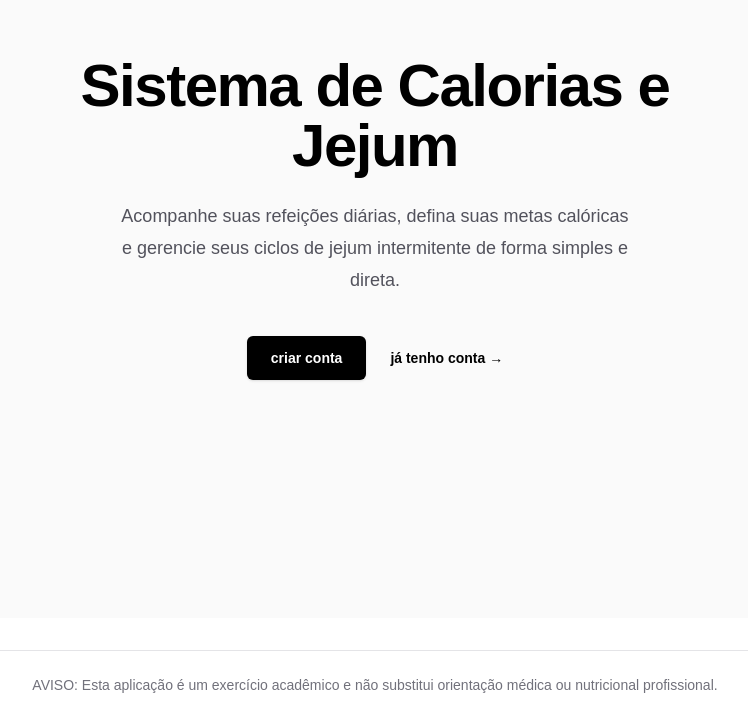
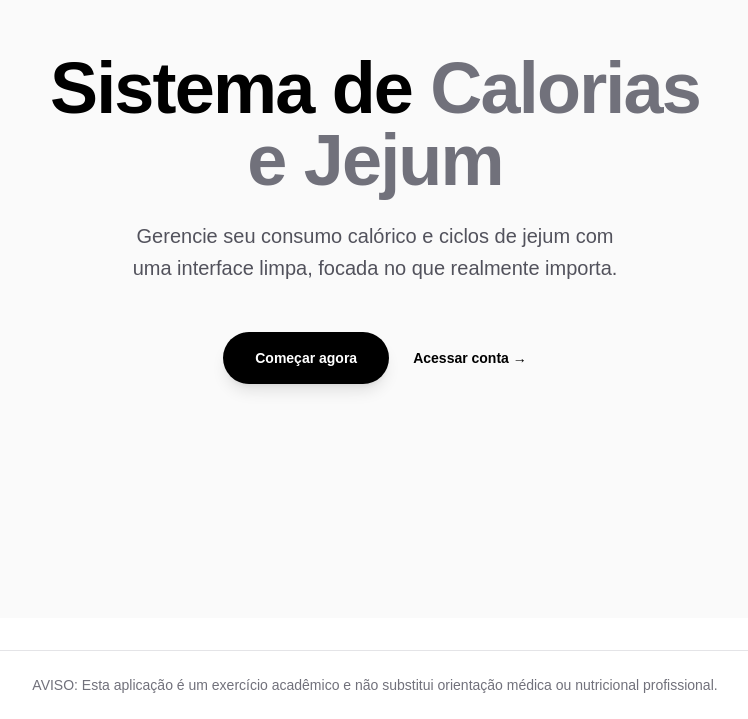
Before and after one commit to EmersonTarqui/calorias-jejum, a Next.js app: page / in a window 1280 px wide. Shown: the part 182-901 px from the top of the page, without its empty margins (265-1013 px from the left). Built offline with nearby package versions, Linux system fonts and the light colour scheme; no server answers.

Commit message:
refactor: protege rotas de autenticacao e redireciona usuario logado
Signed-off-by: EMERSON TARQUI CUSI <emerson.tarqui@hotmail.com>

```diff
--- a/app/(auth)/cadastro/cadastro-form.tsx
+++ b/app/(auth)/cadastro/cadastro-form.tsx
@@ -15,6 +15,8 @@ const estadoInicial: CadastroState = { success: false }
 export function CadastroForm() {
   // hook de navegacao do next.js
   const router = useRouter()
+
+  const [verificandoAuth, setVerificandoAuth] = useState(true)
 
   // conecta com a server action e retorna:
   // estado do servidor, action do Form e se esta pendente
@@ -36,6 +38,17 @@ export function CadastroForm() {
     // faz a validacao quando o usuario sai do campo
     mode: "onBlur"
   })
+
+  useEffect(() => {
+    const unsubscribe = auth.onAuthStateChanged((user) => {
+      if (user) {
+        router.push("/dashboard")
+      } else {
+        setVerificandoAuth(false)
+      }
+    })
+    return () => unsubscribe()
+  }, [router])
 
   // escuta as mudancas do servidor para criar a conta no firebase
   useEffect(() => {
@@ -84,6 +97,9 @@ export function CadastroForm() {
     }
     criarContaNoFirebase()
   }, [estadoServidor.success, form, router, sucessoFinal, isAuthPending])
+
+  // Verifica o estado Auth antes de renderizar qualquer coisa - MOVIDO PARA O FINAL
+  if (verificandoAuth) return null
 
   function onSubmit(data: CadastroInput) {
     setMensagemFirebase("")
--- a/app/(auth)/login/login-form.tsx
+++ b/app/(auth)/login/login-form.tsx
@@ -16,6 +16,8 @@ const estadoInicial: LoginState = { success: false }
 export function LoginForm() {
   // hook de navegacao do next.js
   const router = useRouter()
+
+  const [verificandoAuth, setVerificandoAuth] = useState(true)
 
   // conecta com a server action e retorna:
   // estado do servidor, action do Form e se esta pendente
@@ -37,6 +39,18 @@ export function LoginForm() {
     // faz a validacao quando o usuario sai do campo
     mode: "onBlur"
   })
+
+  // escuta o estado de autenticacao e redireciona
+  useEffect(() => {
+    const unsubscribe = auth.onAuthStateChanged((user) => {
+      if (user) {
+        router.push("/dashboard")
+      } else {
+        setVerificandoAuth(false)
+      }
+    })
+    return () => unsubscribe()
+  }, [router])
 
   // escuta as mudancas do servidor para fazer o login no firebase
   useEffect(() => {
@@ -71,6 +85,9 @@ export function LoginForm() {
     }
     logarNoFirebase()
   }, [estadoServidor.success, form, router, sucessoFinal, isAuthPending])
+
+  // Verifica o estado de Auth antes de renderizar qualquer coisa - MOVIDO PARA O FINAL
+  if (verificandoAuth) return null
 
   function onSubmit(data: LoginInput) {
     setMensagemFirebase("")
--- a/app/page.tsx
+++ b/app/page.tsx
@@ -1,30 +1,46 @@
-import Link from "next/link";
+"use client" // Importante: adicione isso no topo
+
+import Link from "next/link"
+import { useEffect } from "react"
+import { useRouter } from "next/navigation"
+import { auth } from "@/lib/firebase"
 
 export default function Home() {
+  const router = useRouter()
+
+  useEffect(() => {
+    const unsubscribe = auth.onAuthStateChanged((user) => {
+      if (user) {
+        router.push("/dashboard")
+      }
+    })
+    return () => unsubscribe()
+  }, [router])
+
   return (
-    <main className="flex min-h-screen flex-col items-center justify-center p-8 bg-zinc-50 dark:bg-black">
+    <main className="flex min-h-screen flex-col items-center justify-center p-8 bg-zinc-50 dark:bg-black transition-colors duration-300">
       <div className="max-w-2xl text-center flex flex-col items-center gap-6">
-        <h1 className="text-4xl font-bold tracking-tight text-black dark:text-white sm:text-6xl">
-          Sistema de Calorias e Jejum
+        <h1 className="text-5xl font-extrabold tracking-tight text-black dark:text-white sm:text-7xl">
+          Sistema de <span className="text-zinc-500">Calorias e Jejum</span>
         </h1>
 
-        <p className="text-lg leading-8 text-zinc-600 dark:text-zinc-400 max-w-lg">
-          Acompanhe suas refeições diárias, defina suas metas calóricas e gerencie seus ciclos de jejum intermitente de forma simples e direta.
+        <p className="text-xl leading-8 text-zinc-600 dark:text-zinc-400 max-w-lg">
+          Gerencie seu consumo calórico e ciclos de jejum com uma interface limpa, focada no que realmente importa.
         </p>
 
-        <div className="mt-4 flex items-center justify-center gap-x-6">
+        <div className="mt-6 flex items-center justify-center gap-x-6">
           <Link
             href="/cadastro"
-            className="rounded-md bg-black px-6 py-3 text-sm font-semibold text-white shadow-sm hover:bg-zinc-800 focus-visible:outline focus-visible:outline-2 focus-visible:outline-offset-2 focus-visible:outline-black dark:bg-white dark:text-black dark:hover:bg-zinc-200"
+            className="rounded-full bg-black px-8 py-4 text-sm font-bold text-white shadow-lg transition-all hover:scale-105 hover:bg-zinc-800 dark:bg-white dark:text-black dark:hover:bg-zinc-200"
           >
-            criar conta
+            Começar agora
           </Link>
 
           <Link
             href="/login"
-            className="text-sm font-semibold leading-6 text-black dark:text-white hover:underline"
+            className="text-sm font-semibold leading-6 text-black dark:text-white hover:underline decoration-2 underline-offset-4"
           >
-            já tenho conta <span aria-hidden="true">→</span>
+            Acessar conta →
           </Link>
         </div>
       </div>
```
Lines whose indentation alone changed are shown as unchanged.
